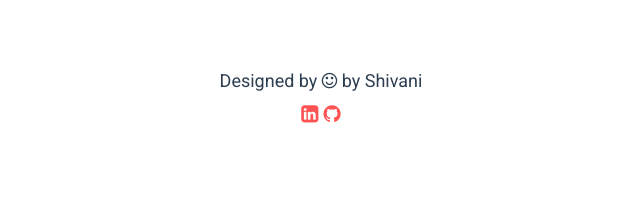
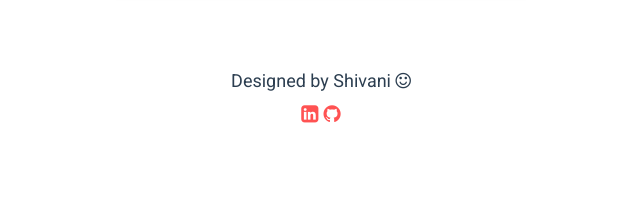
Before and after one commit to ShivaniYS/Sorting-visualizer, a plain HTML site: page index.html in a window 1280 px wide. Shown: the part 581-782 px from the top of the page, 319-959 px from the left. Drawn offline with Linux system fonts and the light colour scheme.

Commit message:
Update index.html

```diff
--- a/index.html
+++ b/index.html
@@ -66,7 +66,7 @@
     <div class="array"></div>
   </div>
   <footer class="footer">
-    <p>Designed by <i class="fa fa-smile-o" aria-hidden="true"></i> by Shivani</p>
+    <p>Designed by Shivani <i class="fa fa-smile-o" aria-hidden="true"></i></p>
     <p>
       <a href="https://www.linkedin.com/in/shivani-shetty-b45345197/" target="_blank" class="link">
         <i class="fa fa-linkedin-square" aria-hidden="true"></i>
```
